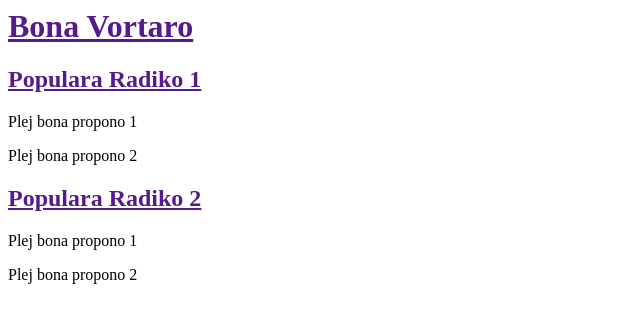
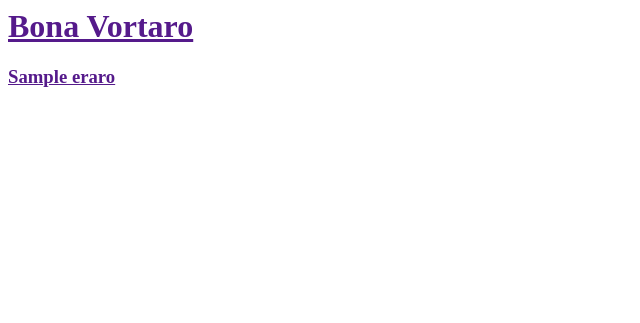
Before and after one commit to AndreLewin/bonavortaro, a Python web app: template vortaro/templates/vortaro/ĉefpaĝo.html in a window 1280 px wide. Shown: the top 323 px of the page, without its empty margins (0-640 px from the left). Run offline with Jinja, Linux system fonts and the light colour scheme; the template is opened without the code that fills it: most values are stand-ins (such as "Sample title", 1, 10 or a date in 2020).

Commit message:
aperigis la radikojn en la ĉefpaĝo

```diff
--- a/vortaro/templates/vortaro/ĉefpaĝo.html
+++ b/vortaro/templates/vortaro/ĉefpaĝo.html
@@ -7,16 +7,11 @@
             <h1><a href="">Bona Vortaro</a></h1>
         </div>
 
-        <div>
-            <h2><a href="">Populara Radiko 1</a></h2>
-            <p>Plej bona propono 1</p>
-            <p>Plej bona propono 2</p>
-        </div>
-
-        <div>
-            <h2><a href="">Populara Radiko 2</a></h2>
-            <p>Plej bona propono 1</p>
-            <p>Plej bona propono 2</p>
-        </div>
+        {% for radiko in radikoaro %}
+            <div>
+                <h3><a href="">{{ radiko.eraro }}</a></h3>
+                <!-- TODO: Meti kelkajn proponojn sube <p> radiko.proponoj[x].per.eraro|linebreaksbr </p> -->
+            </div>
+        {% endfor %}
     </body>
 </html>
--- a/vortaro/views.py
+++ b/vortaro/views.py
@@ -1,5 +1,7 @@
 from django.shortcuts import render
+from .models import Radiko
 
 # Create your views here.
 def ĉefpaĝo(request):
-    return render(request, 'vortaro/ĉefpaĝo.html', {})
+    radikoaro = Radiko.objects.order_by('malporoj') # Xoaro = array de Xo
+    return render(request, 'vortaro/ĉefpaĝo.html', {'radikoaro': radikoaro})
```
Also changed, not shown: vortaro/models.py (+5 -5 lines), vortaro/migrations/0002_auto_20170122_1904.py (added), vortaro/migrations/0003_auto_20170122_1943.py (added), vortaro/migrations/0004_auto_20170122_1947.py (added).
